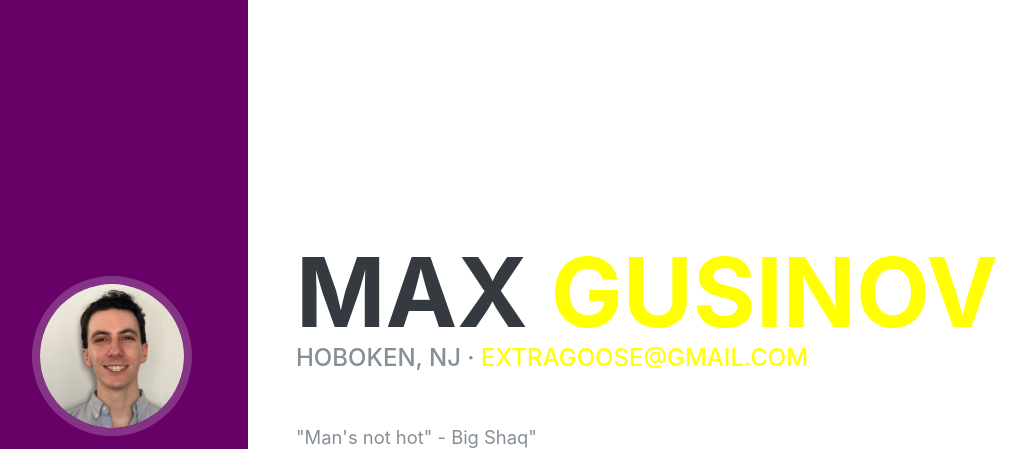
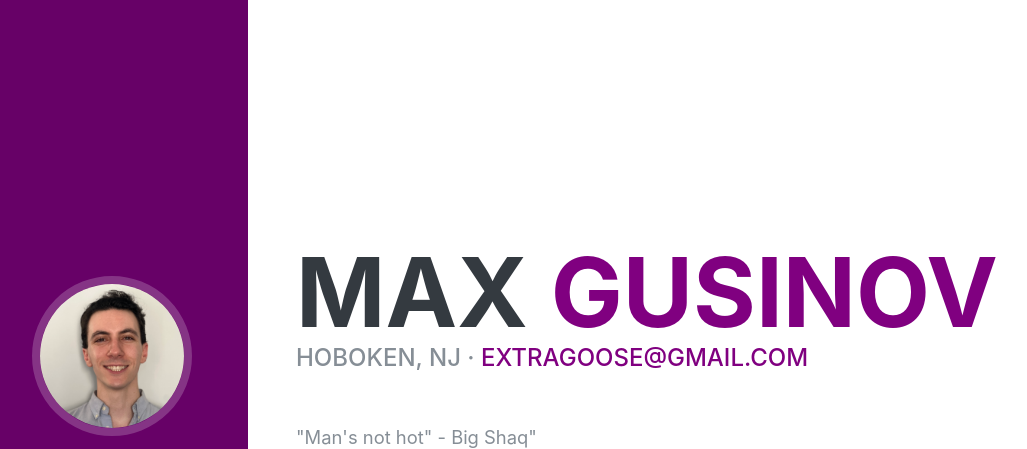
Before and after one commit to mgusinov/pers_website, a plain HTML site: page index.html in a window 1280 px wide. Shown: the top 449 px of the page, without its empty margins (24-1051 px from the left). Drawn offline with nearby package versions, Linux system fonts and the light colour scheme; a web font is replaced by a local one.

Commit message:
Sorted issue, css was cache'd on browser

```diff
--- a/css/app.css
+++ b/css/app.css
@@ -3,8 +3,8 @@
 }
 
 .purpletext {
-  color: yellow !important;
-  text-decoration: none !important;
+  color: purple !important;
+  text-decoration: none;
 }
 
 .greytext {
```
